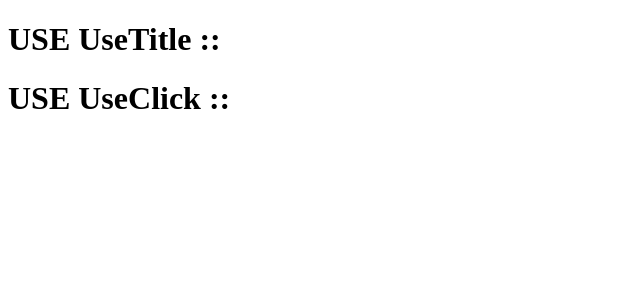
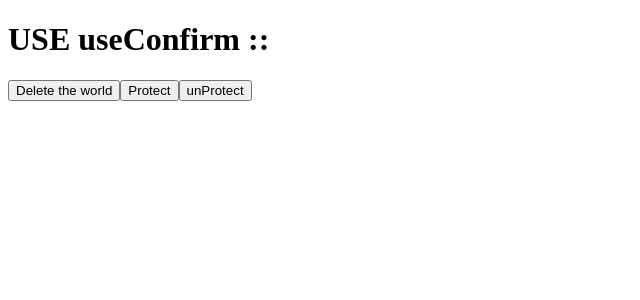
Before and after one commit to StartNomadCoders/ReactHook, a React (Create React App) app: page / in a window 1280 px wide. Shown: the top 300 px of the page, without its empty margins (0-640 px from the left). Built offline with nearby package versions, Linux system fonts and the light colour scheme.

Commit message:
20230627 Night study

```diff
--- a/src/App.js
+++ b/src/App.js
@@ -4,6 +4,8 @@ import UseTaps from 'component/useTaps';
 import UseEffect from 'component/useEffect';
 import UseTitle from 'component/useTitle';
 import UseClick from 'component/useClick';
+import UseConfirm from 'component/useConfirm & usePreventLeave';
+
 
 function App() {
   return (
@@ -15,8 +17,9 @@ function App() {
       {/*  <UseEffect />*/}
       {/*</div>*/}
       <div>
-        <UseTitle />
-        <UseClick/>
+        {/*<UseTitle />*/}
+        {/*<UseClick/>*/}
+        {<UseConfirm/>}
       </div>
     </div>
   );
--- /dev/null
+++ b/src/component/useConfirm & usePreventLeave.js
@@ -0,0 +1,45 @@
+const usePreventLeave = () => {
+  const listener = (e) => {
+    e.preventDefault()
+    e.returnValue = ""
+  }
+  const enablePrevent = () =>window.addEventListener("beforeunload",listener)
+  const disablePrevent = () => window.addEventListener("beforeunload",listener)
+
+  return { enablePrevent , disablePrevent}
+
+
+}
+const useConfirmUsePreventLeave = (msg='', onConfirm, onCancel) => {
+  if (typeof onConfirm !== 'function') {
+    return ;
+  }
+  if (typeof onCancel !== 'function') {
+    return ;
+  }
+  const confirmAction = () => {
+    if (window.confirm(msg)) {
+      onConfirm();
+    } else{
+      onCancel()
+    }
+  };
+  return confirmAction;
+};
+
+function ConfirmComponent() {
+  const {enablePrevent,disablePrevent} =usePreventLeave()
+  const deleteWorld = () => console.log('Delete World');
+  const abort = () => console.log('Abort')
+  const confirmDelete = useConfirmUsePreventLeave('Are you sure', deleteWorld,abort);
+  return (
+    <div>
+      <h1>USE useConfirm :: </h1>
+      <button onClick={confirmDelete}>Delete the world</button>
+      <button onClick={enablePrevent}>Protect</button>
+      <button onClick={disablePrevent}>unProtect</button>
+    </div>
+  );
+}
+
+export default ConfirmComponent;
```
